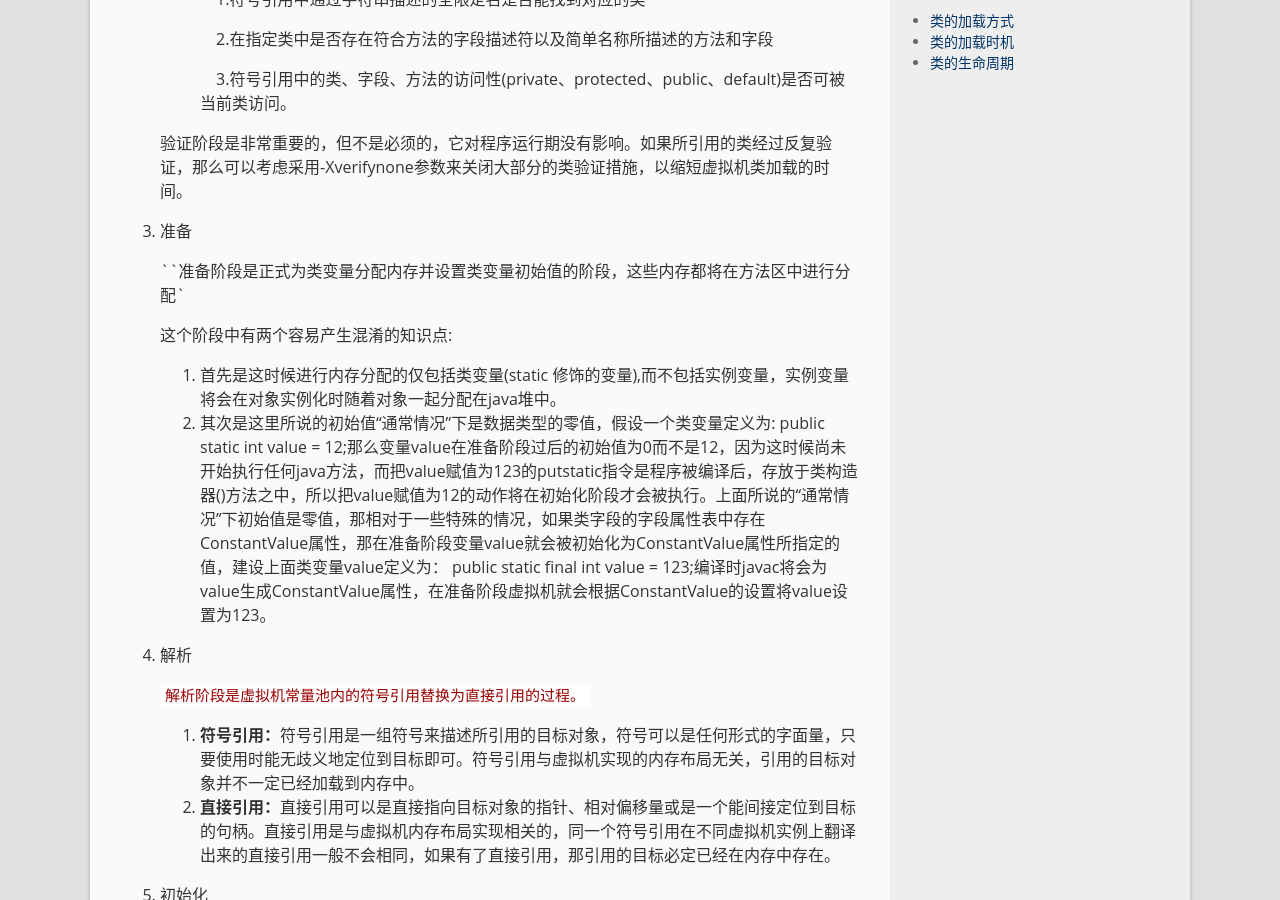
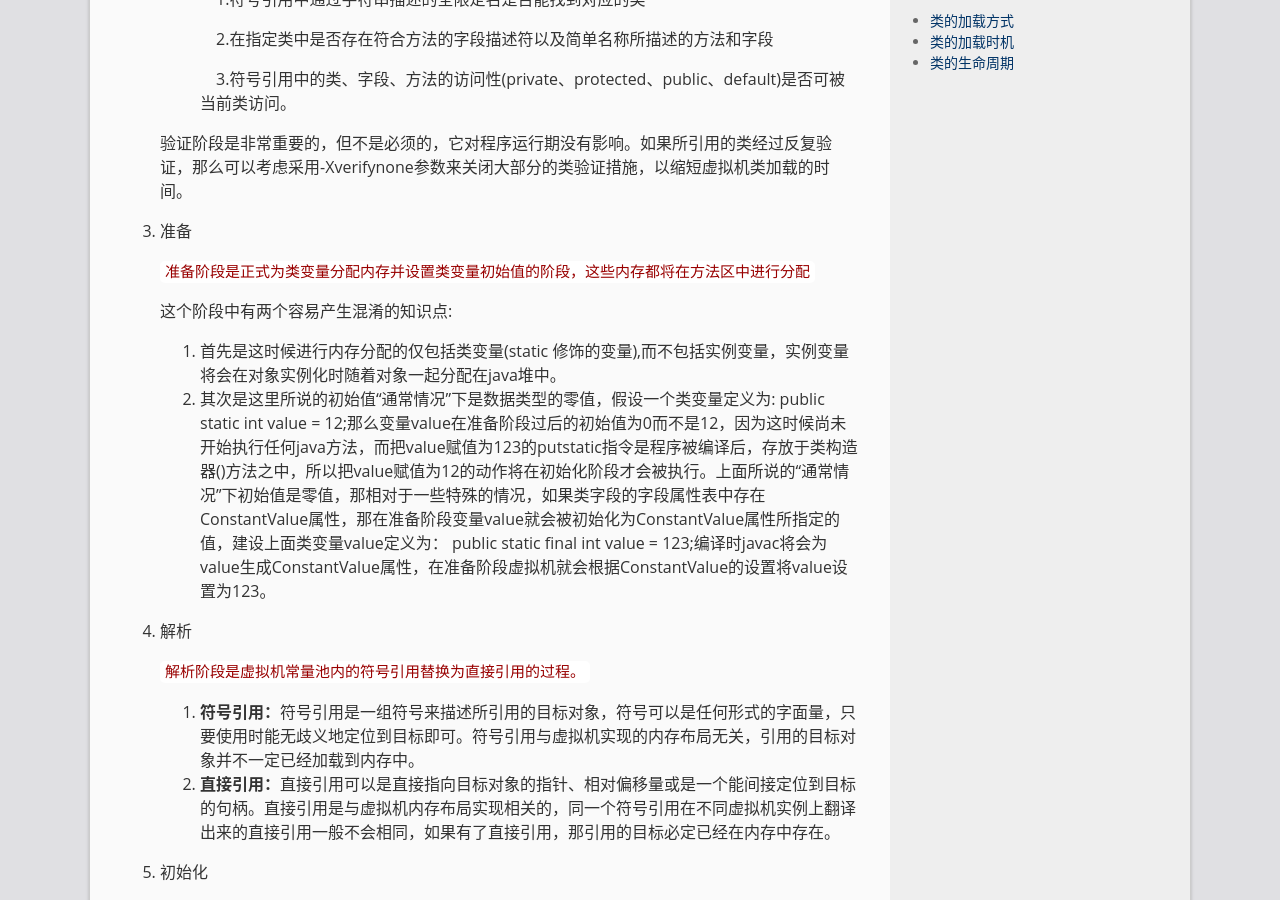
Before and after one commit to jelly-wzj/bigdata, a Jekyll site: the page built from _posts/2021-04-11-jvm之虚拟机类加载机制.md, in a window 1280 px wide and 900 px high, scrolled down 3775 px. Built offline with Jekyll 4.4.1, drawn with Linux system fonts in a browser that asks for light colours.

Commit message:
init blog

```diff
--- a/_posts/2021-04-11-jvm之虚拟机类加载机制.md
+++ b/_posts/2021-04-11-jvm之虚拟机类加载机制.md
@@ -161,7 +161,7 @@ java虚拟机是如何加载ＣＬＡＳＳ文件，ＣＬＡＳＳ文件信息
 
 3. 准备
 
-   ``准备阶段是正式为类变量分配内存并设置类变量初始值的阶段，这些内存都将在方法区中进行分配`
+   `准备阶段是正式为类变量分配内存并设置类变量初始值的阶段，这些内存都将在方法区中进行分配`
 
     这个阶段中有两个容易产生混淆的知识点:
    1. 首先是这时候进行内存分配的仅包括类变量(static 修饰的变量),而不包括实例变量，实例变量将会在对象实例化时随着对象一起分配在java堆中。
```
